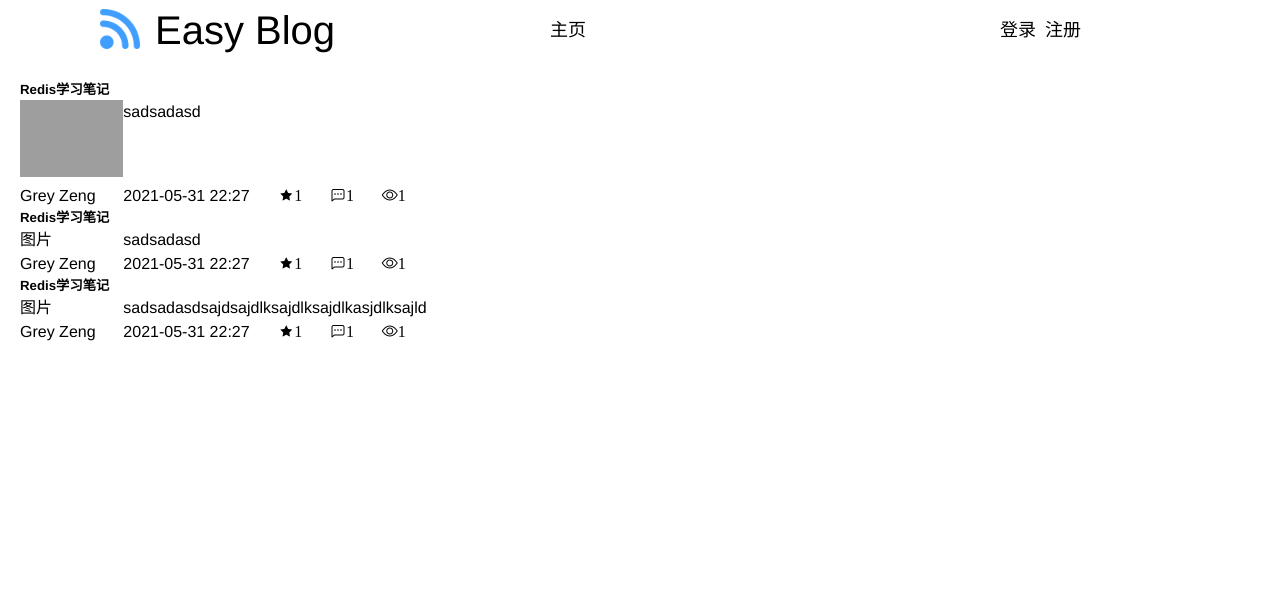
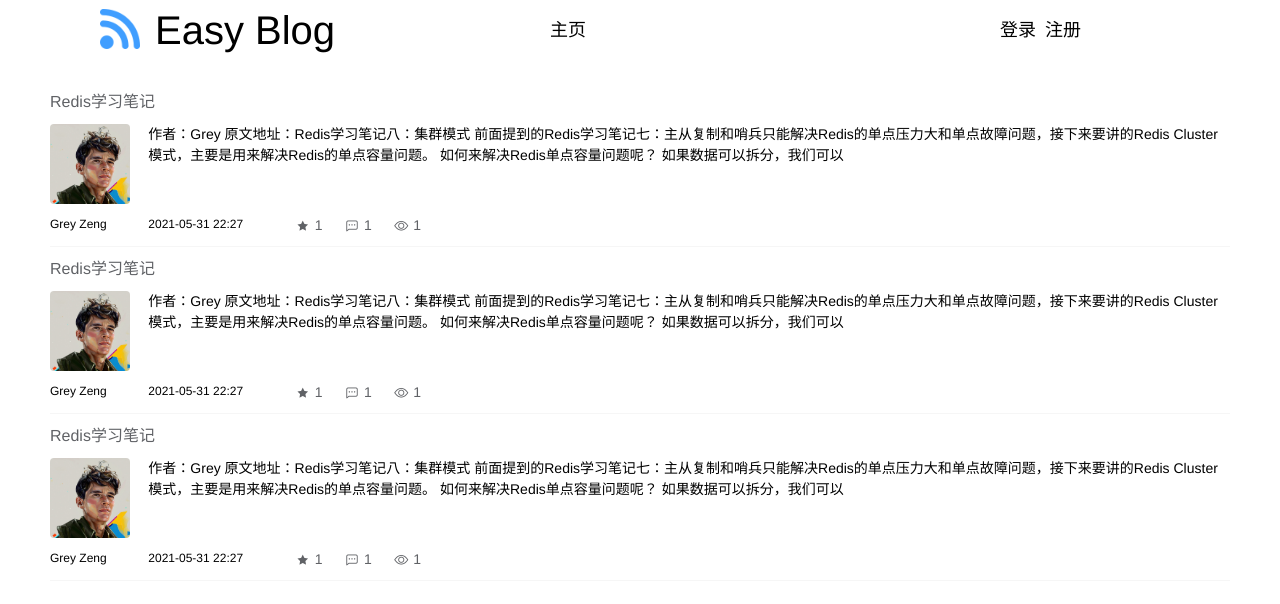
Before and after one commit to KumaJie/blog-vue, a Vue app: page /index in a window 1280 px wide. Shown: the top 604 px of the page. Built offline with nearby package versions, Linux system fonts and the light colour scheme; grey boxes are pictures that could not be loaded.

Commit message:
主要部分完成，引入marked

```diff
--- a/package.json
+++ b/package.json
@@ -9,6 +9,7 @@
   "dependencies": {
     "axios": "^0.21.1",
     "element-ui": "^2.15.2",
+    "marked": "^2.0.6",
     "vue": "^2.6.11",
     "vue-router": "^3.2.0"
   },
--- /dev/null
+++ b/src/components/blog-main.vue
@@ -0,0 +1,131 @@
+<template>
+    <ul class="main-ul">
+        <li>
+            <el-link class="blog-title">Redis学习笔记</el-link>
+            <el-row class="blog-description">
+                <el-col :span="2"
+                    ><el-avatar
+                        :size="80"
+                        shape="square"
+                        :src="require('../assets/img/avatar.png')"
+                        :fit="'cover'"
+                    ></el-avatar
+                ></el-col>
+                <el-col :span="22"
+                    >作者：Grey 原文地址：Redis学习笔记八：集群模式
+                    前面提到的Redis学习笔记七：主从复制和哨兵只能解决Redis的单点压力大和单点故障问题，接下来要讲的Redis
+                    Cluster模式，主要是用来解决Redis的单点容量问题。
+                    如何来解决Redis单点容量问题呢？
+                    如果数据可以拆分，我们可以</el-col
+                >
+            </el-row>
+            <el-row class="blog-info">
+                <el-col :span="2">Grey Zeng</el-col>
+                <el-col :span="3">2021-05-31 22:27</el-col>
+                <el-col :span="1"
+                    ><el-link icon="el-icon-star-on" :underline="false">1</el-link></el-col
+                >
+                <el-col :span="1"
+                    ><el-link icon="el-icon-chat-dot-square" :underline="false">1</el-link></el-col
+                >
+                <el-col :span="1"
+                    ><el-link icon="el-icon-view" :underline="false">1</el-link></el-col
+                >
+            </el-row>
+        </li>
+        <li>
+            <el-link class="blog-title">Redis学习笔记</el-link>
+            <el-row class="blog-description">
+                <el-col :span="2"
+                    ><el-avatar
+                        :size="80"
+                        shape="square"
+                        :src="require('../assets/img/avatar.png')"
+                        :fit="'cover'"
+                    ></el-avatar
+                ></el-col>
+                <el-col :span="22"
+                    >作者：Grey 原文地址：Redis学习笔记八：集群模式
+                    前面提到的Redis学习笔记七：主从复制和哨兵只能解决Redis的单点压力大和单点故障问题，接下来要讲的Redis
+                    Cluster模式，主要是用来解决Redis的单点容量问题。
+                    如何来解决Redis单点容量问题呢？
+                    如果数据可以拆分，我们可以</el-col
+                >
+            </el-row>
+            <el-row class="blog-info">
+                <el-col :span="2">Grey Zeng</el-col>
+                <el-col :span="3">2021-05-31 22:27</el-col>
+                <el-col :span="1"
+                    ><el-link icon="el-icon-star-on" :underline="false">1</el-link></el-col
+                >
+                <el-col :span="1"
+                    ><el-link icon="el-icon-chat-dot-square" :underline="false">1</el-link></el-col
+                >
+                <el-col :span="1"
+                    ><el-link icon="el-icon-view" :underline="false">1</el-link></el-col
+                >
+            </el-row>
+        </li>
+        <li>
+            <el-link class="blog-title">Redis学习笔记</el-link>
+            <el-row class="blog-description">
+                <el-col :span="2"
+                    ><el-avatar
+                        :size="80"
+                        shape="square"
+                        :src="require('../assets/img/avatar.png')"
+                        :fit="'cover'"
+                    ></el-avatar
+                ></el-col>
+                <el-col :span="22"
+                    >作者：Grey 原文地址：Redis学习笔记八：集群模式
+                    前面提到的Redis学习笔记七：主从复制和哨兵只能解决Redis的单点压力大和单点故障问题，接下来要讲的Redis
+                    Cluster模式，主要是用来解决Redis的单点容量问题。
+                    如何来解决Redis单点容量问题呢？
+                    如果数据可以拆分，我们可以</el-col
+                >
+            </el-row>
+            <el-row class="blog-info">
+                <el-col :span="2">Grey Zeng</el-col>
+                <el-col :span="3">2021-05-31 22:27</el-col>
+                <el-col :span="1"
+                    ><el-link icon="el-icon-star-on" :underline="false">1</el-link></el-col
+                >
+                <el-col :span="1"
+                    ><el-link icon="el-icon-chat-dot-square" :underline="false">1</el-link></el-col
+                >
+                <el-col :span="1"
+                    ><el-link icon="el-icon-view" :underline="false">1</el-link></el-col
+                >
+            </el-row>
+        </li>
+    </ul>
+</template>
+
+<script>
+export default {};
+</script>
+
+<style>
+.main-ul {
+    list-style: none;
+    display: flex;
+    flex-direction: column;
+    padding: 0px 30px;
+}
+.main-ul li {
+    border-bottom: 1px solid #f6f6f6;
+    padding-bottom: 10px;
+}
+.blog-title {
+    font-size: 16px !important;
+    margin: 10px 0;
+}
+.blog-description {
+    font-size: 14px;
+}
+.blog-info {
+    font-size: 12px;
+    margin-top: 5px;
+}
+</style>
--- a/src/components/blog-show.vue
+++ /dev/null
@@ -1,65 +0,0 @@
-<template>
-    <ul class="show-ul">
-        <li>
-            <h5>Redis学习笔记</h5>
-            <el-row>
-                <el-col :span="2"><el-image src="../assets/img/blog.png" fit="fill"></el-image></el-col>
-                <el-col :span="22">sadsadasd</el-col>
-            </el-row>
-            <el-row>
-                <el-col :span="2">Grey Zeng</el-col>
-                <el-col :span="3">2021-05-31 22:27</el-col>
-                <el-col :span="1"><i class="el-icon-star-on">1</i></el-col>
-                <el-col :span="1"
-                    ><i class="el-icon-chat-dot-square">1</i></el-col>
-                <el-col :span="1"><i class="el-icon-view">1</i></el-col>
-            </el-row>
-        </li>
-        <li>
-            <h5>Redis学习笔记</h5>
-            <el-row>
-                <el-col :span="2">图片</el-col>
-                <el-col :span="22">sadsadasd</el-col>
-            </el-row>
-            <el-row>
-                <el-col :span="2">Grey Zeng</el-col>
-                <el-col :span="3">2021-05-31 22:27</el-col>
-                <el-col :span="1"> <i class="el-icon-star-on">1</i></el-col>
-                <el-col :span="1">
-                    <i class="el-icon-chat-dot-square">1</i></el-col
-                >
-                <el-col :span="1"> <i class="el-icon-view">1</i></el-col>
-            </el-row>
-        </li>
-        <li>
-            <h5>Redis学习笔记</h5>
-            <el-row>
-                <el-col :span="2">图片</el-col>
-                <el-col :span="22"
-                    >sadsadasdsajdsajdlksajdlksajdlkasjdlksajld</el-col
-                >
-            </el-row>
-            <el-row>
-                <el-col :span="2">Grey Zeng</el-col>
-                <el-col :span="3">2021-05-31 22:27</el-col>
-                <el-col :span="1"><i class="el-icon-star-on">1</i></el-col>
-                <el-col :span="1"
-                    ><i class="el-icon-chat-dot-square">1</i></el-col
-                >
-                <el-col :span="1"><i class="el-icon-view">1</i></el-col>
-            </el-row>
-        </li>
-    </ul>
-</template>
-
-<script>
-export default {};
-</script>
-
-<style>
-.show-ul {
-    list-style: none;
-    display: flex;
-    flex-direction: column;
-}
-</style>
--- a/src/main.js
+++ b/src/main.js
@@ -3,10 +3,11 @@ import App from './App.vue'
 import router from './router'
 import axios from 'axios'
 import ElementUI from 'element-ui'
+import marked from 'marked'
 import 'element-ui/lib/theme-chalk/index.css';
 import './assets/css/global.css'
 Vue.prototype.$axios = axios
-
+Vue.prototype.$marked = marked
 Vue.use(ElementUI)
 Vue.config.productionTip = false
 
--- a/src/router/index.js
+++ b/src/router/index.js
@@ -1,7 +1,7 @@
 import Vue from 'vue'
 import VueRouter from 'vue-router'
 import index from '../views/index.vue'
-import show from '../components/blog-show.vue'
+import main from '../components/blog-main.vue'
 
 Vue.use(VueRouter)
 
@@ -16,7 +16,7 @@ const routes = [
     children:[
       {
         path: '',
-        component: show
+        component: main
       }
     ]
   }
```
Also changed, not shown: src/assets/img/avatar.png (added), 1 other file (tests, documents, lock files or other folders).
